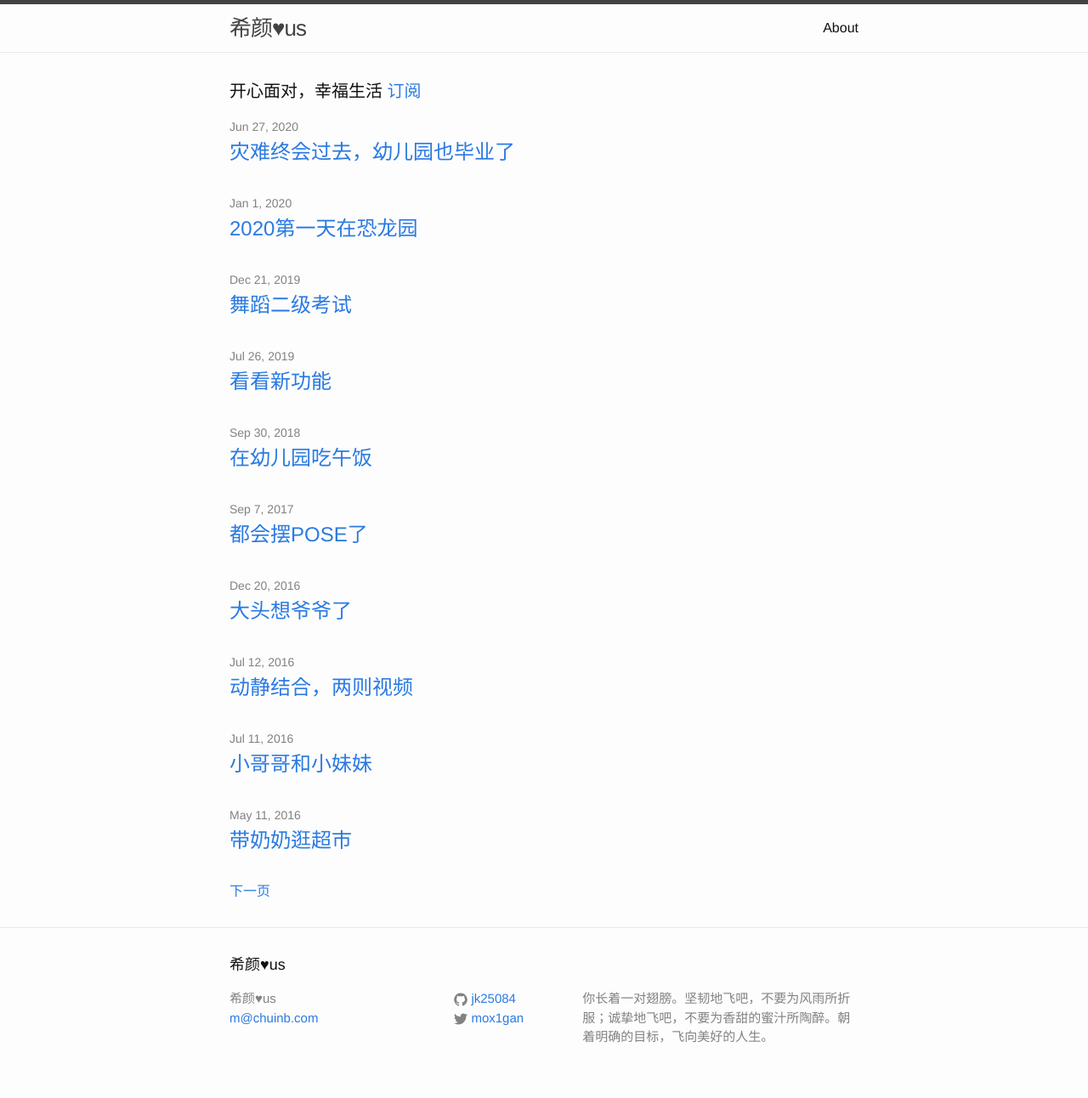
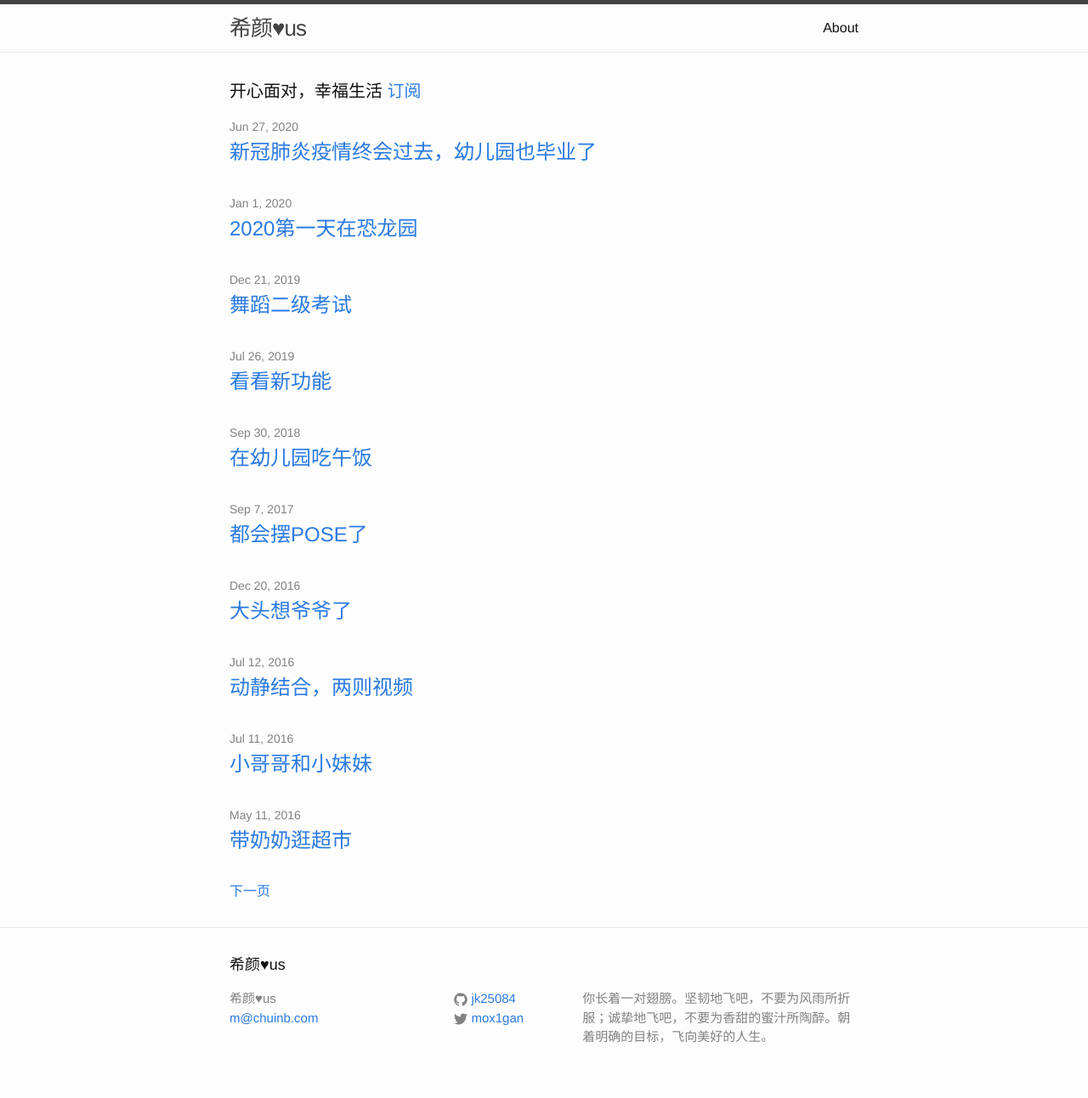
Before and after one commit to jk25084/jk25084.github.io, a Jekyll site: the page built from index.html, in a window 1280 px wide. Shown: the whole page at 85% size. Built offline with Jekyll 4.4.1, drawn with Linux system fonts in a browser that asks for light colours; the list of posts is cut into pages by our own code.

Commit message:
covid-19

```diff
--- a/_posts/2020-06-27-covid19-gratuation.md
+++ b/_posts/2020-06-27-covid19-gratuation.md
@@ -1,7 +1,7 @@
 ---
 published: true
 layout: post
-title: 灾难终会过去，幼儿园也毕业了
+title: 新冠肺炎疫情终会过去，幼儿园也毕业了
 ---
 
 # 2020年真是很艰难，开年国家就经历了新冠疫情的影响
```
